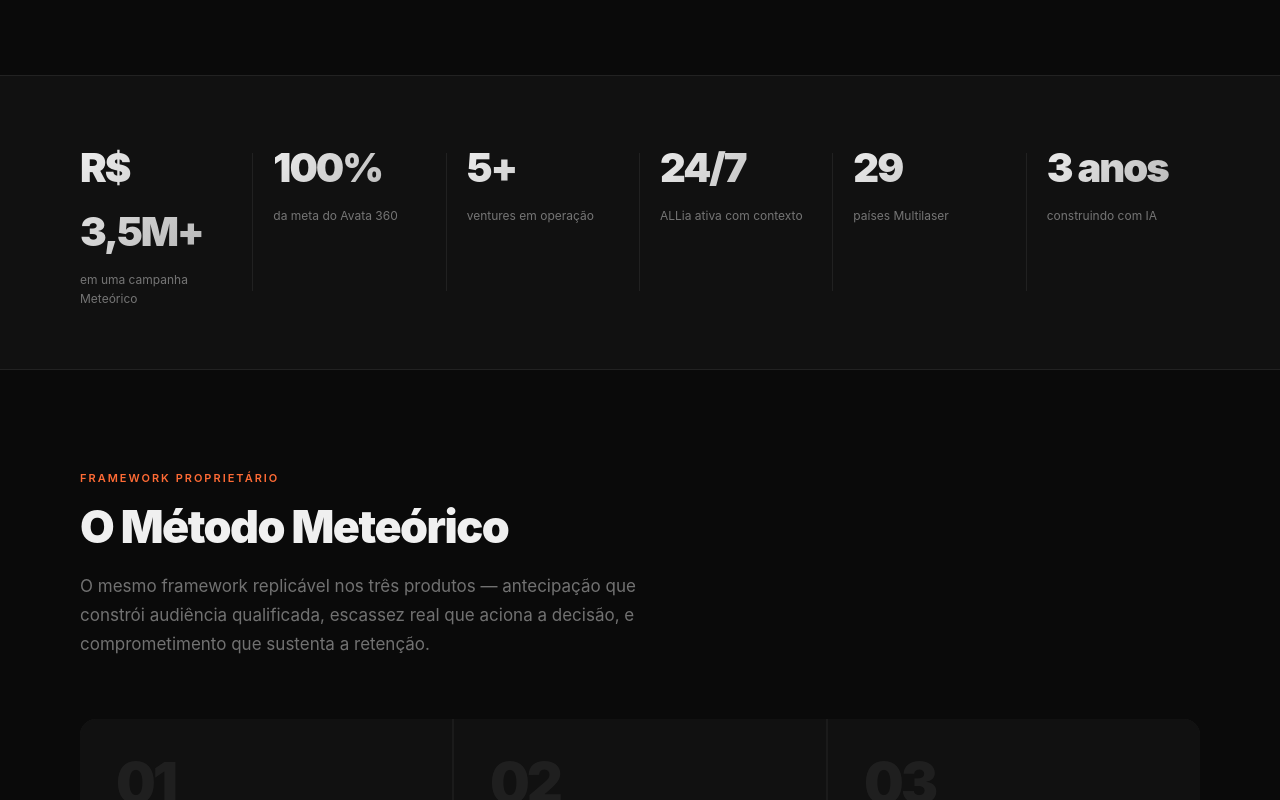
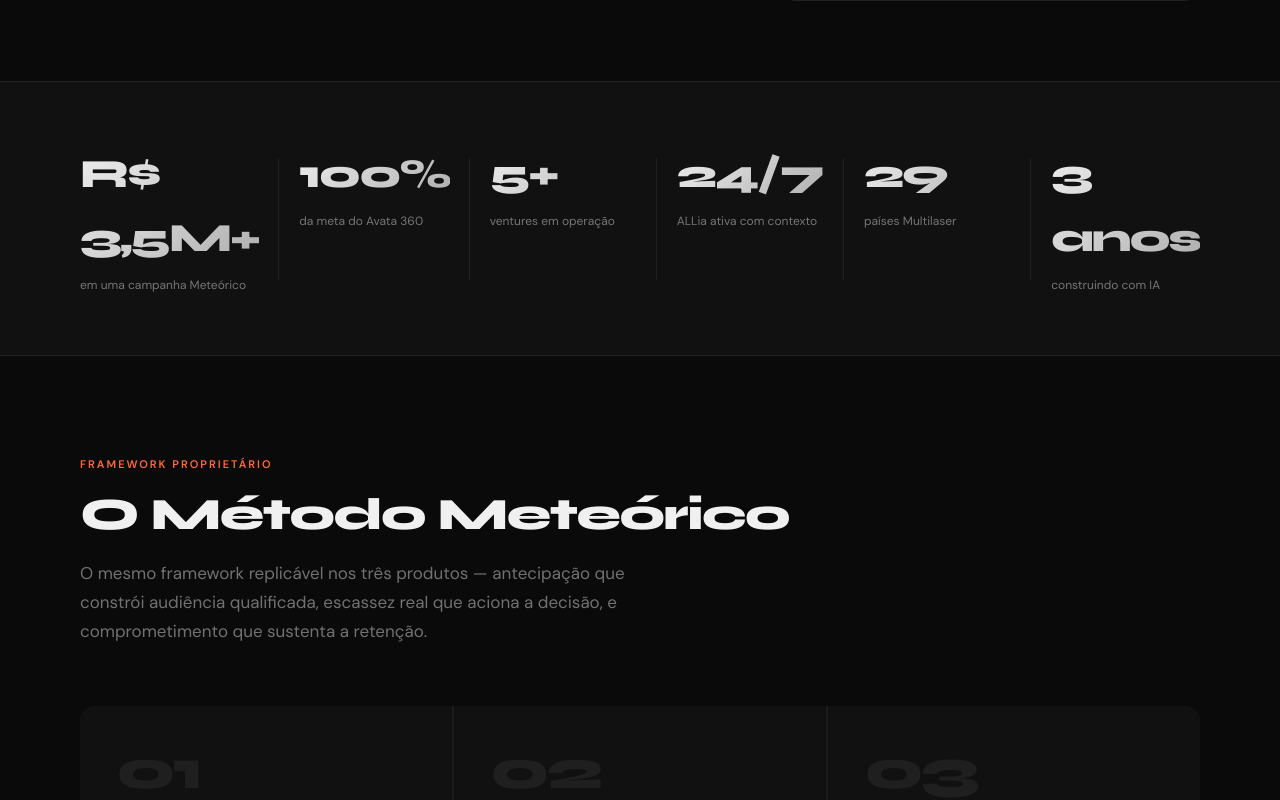
Before and after one commit to dacoliveira-dot/daniel-caldeira-ia, a plain HTML site: page index.html in a window 1280 px wide. Shown: the part 800-1600 px from the top of the page. Drawn offline with Linux system fonts and the light colour scheme.

Commit message:
tipografia: Syne + DM Sans — mais personalidade

```diff
--- a/index.html
+++ b/index.html
@@ -9,6 +9,9 @@
   <meta property="og:description" content="Diretor de Vendas Online com método e IA em produção.">
   <meta property="og:image" content="https://og-daniel-ai.vercel.app/og.jpg">
   <meta name="theme-color" content="#0a0a0a">
+  <link rel="preconnect" href="https://fonts.googleapis.com">
+  <link rel="preconnect" href="https://fonts.gstatic.com" crossorigin>
+  <link href="https://fonts.googleapis.com/css2?family=Syne:wght@400;500;600;700;800&family=DM+Sans:ital,opsz,wght@0,9..40,300;0,9..40,400;0,9..40,500;0,9..40,600;0,9..40,700;1,9..40,400&display=swap" rel="stylesheet">
   <style>
     *, *::before, *::after { box-sizing: border-box; margin: 0; padding: 0; }
 
@@ -24,7 +27,8 @@
       --blue: #4A7BF7;
       --green: #2DCA72;
       --purple: #9B59B6;
-      --font: 'Inter', -apple-system, BlinkMacSystemFont, 'Segoe UI', sans-serif;
+      --font-display: 'Syne', sans-serif;
+      --font: 'DM Sans', sans-serif;
     }
 
     html { scroll-behavior: smooth; }
@@ -36,8 +40,6 @@
       line-height: 1.6;
       min-height: 100vh;
     }
-
-    @import url('https://fonts.googleapis.com/css2?family=Inter:wght@300;400;500;600;700;800;900&display=swap');
 
     /* NAV */
     nav {
@@ -117,8 +119,9 @@
     }
 
     .hero h1 {
+      font-family: var(--font-display);
       font-size: clamp(48px, 6vw, 88px);
-      font-weight: 900;
+      font-weight: 800;
       line-height: 1.0;
       letter-spacing: -2px;
       margin-bottom: 32px;
@@ -310,8 +313,9 @@
     }
 
     .num-value {
+      font-family: var(--font-display);
       font-size: 40px;
-      font-weight: 900;
+      font-weight: 800;
       letter-spacing: -2px;
       background: linear-gradient(135deg, var(--text), rgba(240,240,240,0.7));
       -webkit-background-clip: text;
@@ -341,8 +345,9 @@
     }
 
     .section-title {
+      font-family: var(--font-display);
       font-size: clamp(32px, 3.5vw, 52px);
-      font-weight: 900;
+      font-weight: 800;
       letter-spacing: -1.5px;
       line-height: 1.1;
       margin-bottom: 20px;
@@ -372,8 +377,9 @@
     }
 
     .method-num {
+      font-family: var(--font-display);
       font-size: 56px;
-      font-weight: 900;
+      font-weight: 800;
       letter-spacing: -3px;
       color: rgba(255,255,255,0.06);
       line-height: 1;
@@ -577,8 +583,9 @@
     }
 
     .allia-stat-value {
+      font-family: var(--font-display);
       font-size: 32px;
-      font-weight: 900;
+      font-weight: 800;
       letter-spacing: -1px;
       margin-bottom: 4px;
     }
```
